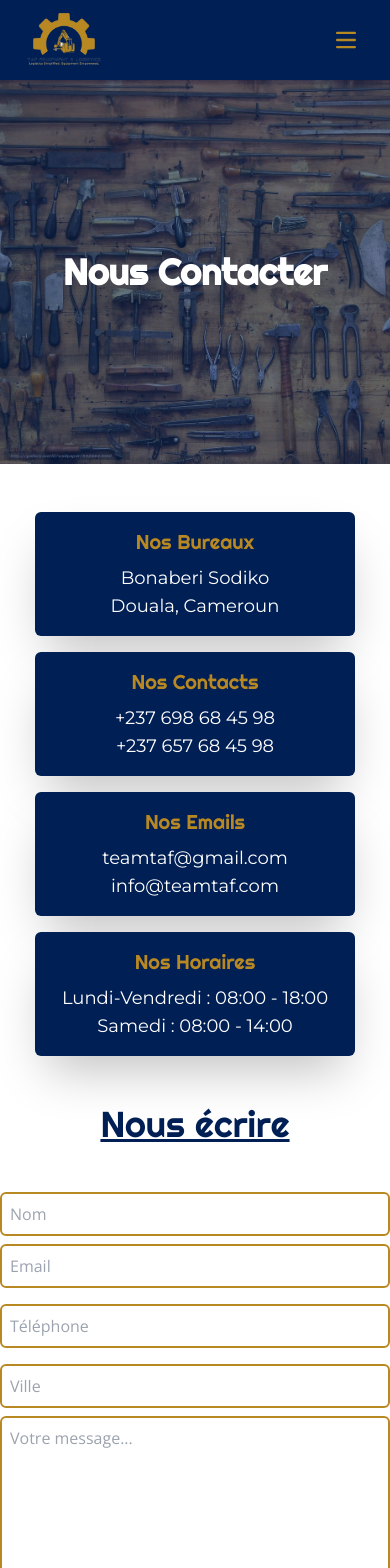
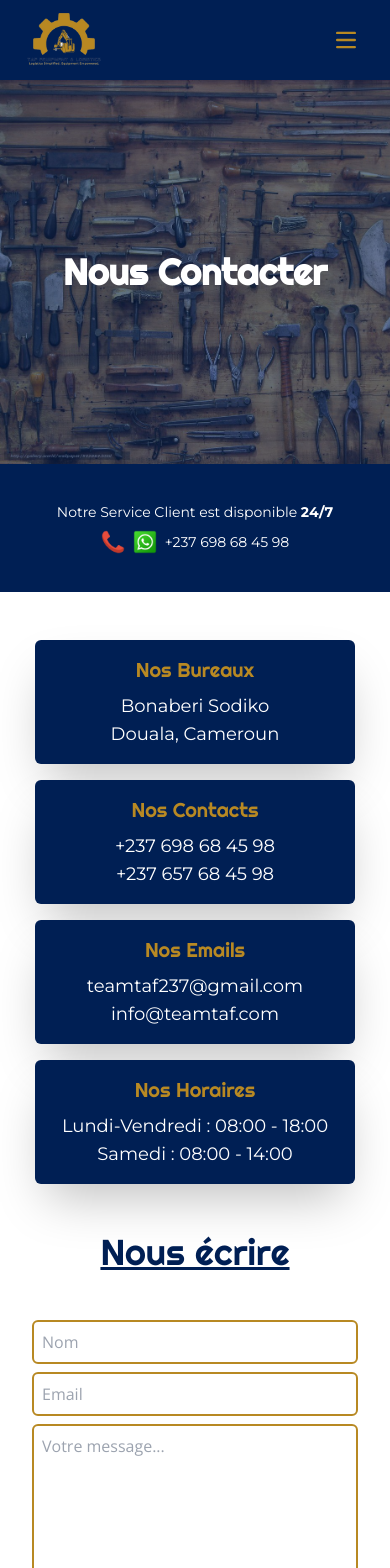
Before and after one commit to tonybnya/website, a React (Vite) app: page /contact in a window 390 px wide. Shown: the top 1568 px of the page. Built offline with nearby package versions, Linux system fonts and the light colour scheme.

Commit message:
feat: create a ContactCard component

```diff
--- /dev/null
+++ b/src/components/ContactCard.jsx
@@ -0,0 +1,13 @@
+import React from "react";
+
+const ContactCard = ({ title, data1, data2 }) => {
+  return (
+    <div className="h-32 w-6 flex flex-col items-center justify-center rounded-md bg-penn-blue basis-1/4 max-sm:w-80 max-sm:py-4 shadow-2xl">
+      <h3 className="font-righteous text-dark-goldenrod mb-2">{title}</h3>
+      <span className="font-montserrat text-lg">{data1}</span>
+      <span className="font-montserrat text-lg">{data2}</span>
+    </div>
+  );
+};
+
+export default ContactCard;
--- a/src/components/ContactData.jsx
+++ b/src/components/ContactData.jsx
@@ -1,34 +1,18 @@
 import React from "react";
+import ContactCard from "./ContactCard";
+import details from "../data/contact";
 
 const ContactData = () => {
   return (
-    <div className="flex flex-row text-white gap-4 mx-auto text-center p-12 text-xl max-sm:flex-col max-sm:items-center">
-      <div className="h-32 w-6 flex flex-col items-center justify-center rounded-md bg-penn-blue basis-1/4 max-sm:w-80 max-sm:py-4 shadow-2xl">
-        <h3 className="font-righteous text-dark-goldenrod mb-2">Nos Bureaux</h3>
-        <span className="font-montserrat text-lg">Bonaberi Sodiko</span>
-        <span className="font-montserrat text-lg">Douala, Cameroun</span>
-      </div>
-      <div className="h-32 w-6 flex flex-col items-center justify-center rounded-md bg-penn-blue basis-1/4 max-sm:w-80 max-sm:py-4 shadow-2xl">
-        <h3 className="font-righteous text-dark-goldenrod mb-2">
-          Nos Contacts
-        </h3>
-        <span className="font-montserrat text-lg">+237 698 68 45 98</span>
-        <span className="font-montserrat text-lg">+237 657 68 45 98</span>
-      </div>
-      <div className="h-32 w-6 flex flex-col items-center justify-center rounded-md bg-penn-blue basis-1/4 max-sm:w-80 max-sm:py-4 shadow-2xl">
-        <h3 className="font-righteous text-dark-goldenrod mb-2">Nos Emails</h3>
-        <span className="font-montserrat text-lg">teamtaf@gmail.com</span>
-        <span className="font-montserrat text-lg">info@teamtaf.com</span>
-      </div>
-      <div className="h-32 w-6 flex flex-col items-center justify-center rounded-md bg-penn-blue basis-1/4 max-sm:w-80 max-sm:py-4 shadow-2xl">
-        <h3 className="font-righteous text-dark-goldenrod mb-2">
-          Nos Horaires
-        </h3>
-        <span className="font-montserrat text-lg">
-          Lundi-Vendredi : 08:00 - 18:00
-        </span>
-        <span className="font-montserrat text-lg">Samedi : 08:00 - 14:00</span>
-      </div>
+    <div className="flex text-white gap-4 mx-auto text-center p-12 text-xl max-sm:flex-col max-sm:items-center">
+      {details.map((item, index) => (
+        <ContactCard
+          key={index}
+          title={item.title}
+          data1={item.data1}
+          data2={item.data2}
+        />
+      ))}
     </div>
   );
 };
--- a/src/components/ContactForm.jsx
+++ b/src/components/ContactForm.jsx
@@ -9,9 +9,9 @@ const ContactForm = () => {
 
       <div className="flex justify-center items-center">
         <form
-          action="https://getform.io/f/lbkmekyb"
+          action="https://getform.io/f/zaxdrjra"
           method="POST"
-          className="flex flex-col w-full md:w-7/12 text-black font-opensans"
+          className="flex flex-col w-full md:w-7/12 text-black font-opensans max-sm:mx-8"
         >
           <input
             type="text"
@@ -24,20 +24,6 @@ const ContactForm = () => {
             type="email"
             name="email"
             placeholder="Email"
-            className="my-2 p-2 bg-transparent border-2 border-dark-goldenrod rounded-md focus:outline-none"
-          />
-
-          <input
-            type="text"
-            name="name"
-            placeholder="Téléphone"
-            className="my-2 p-2 bg-transparent border-2 border-dark-goldenrod rounded-md focus:outline-none"
-          />
-
-          <input
-            type="text"
-            name="name"
-            placeholder="Ville"
             className="my-2 p-2 bg-transparent border-2 border-dark-goldenrod rounded-md focus:outline-none"
           />
 
--- /dev/null
+++ b/src/data/contact.js
@@ -0,0 +1,24 @@
+const details = [
+  {
+    title: "Nos Bureaux",
+    data1: "Bonaberi Sodiko",
+    data2: "Douala, Cameroun",
+  },
+  {
+    title: "Nos Contacts",
+    data1: "+237 698 68 45 98",
+    data2: "+237 657 68 45 98",
+  },
+  {
+    title: "Nos Emails",
+    data1: "teamtaf237@gmail.com",
+    data2: "info@teamtaf.com",
+  },
+  {
+    title: "Nos Horaires",
+    data1: "Lundi-Vendredi : 08:00 - 18:00",
+    data2: "Samedi : 08:00 - 14:00",
+  },
+];
+
+export default details;
--- a/src/pages/About.jsx
+++ b/src/pages/About.jsx
@@ -1,11 +1,13 @@
 import React from "react";
 import CommonHeroSection from "../components/CommonHeroSection";
 import bgAbout from "/assets/img/about-home.png";
+import ServiceClient from "../components/ServiceClient";
 
 const About = () => {
   return (
     <>
       <CommonHeroSection title="À Propos de Nous" imgUrl={bgAbout} />
+      <ServiceClient />
     </>
   );
 };
--- a/src/pages/Contact.jsx
+++ b/src/pages/Contact.jsx
@@ -3,11 +3,13 @@ import CommonHeroSection from "../components/CommonHeroSection";
 import bgContact from "/assets/img/contact-home.jpg";
 import ContactData from "../components/ContactData";
 import ContactForm from "../components/ContactForm";
+import ServiceClient from "../components/ServiceClient";
 
 const Contact = () => {
   return (
     <>
       <CommonHeroSection title="Nous Contacter" imgUrl={bgContact} />
+      <ServiceClient />
       <ContactData />
       <ContactForm />
     </>
--- a/src/pages/Services.jsx
+++ b/src/pages/Services.jsx
@@ -1,11 +1,13 @@
 import React from "react";
 import CommonHeroSection from "../components/CommonHeroSection";
 import bgServices from "/assets/img/services-home.jpg";
+import ServiceClient from "../components/ServiceClient";
 
 const Services = () => {
   return (
     <>
       <CommonHeroSection title="Nos Services" imgUrl={bgServices} />
+      <ServiceClient />
     </>
   );
 };
```
